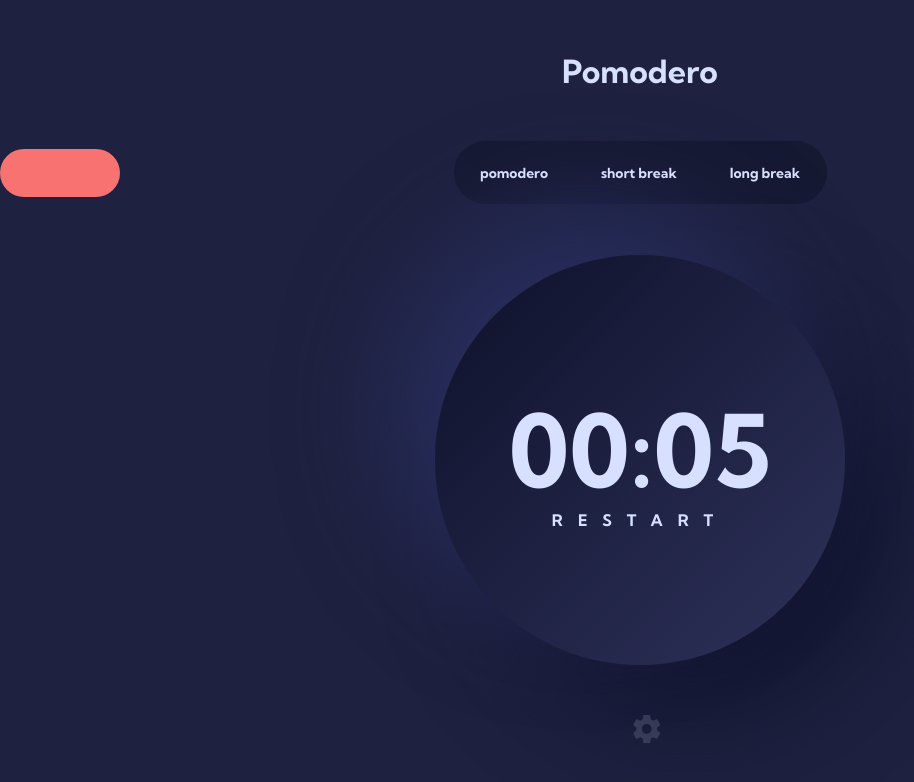
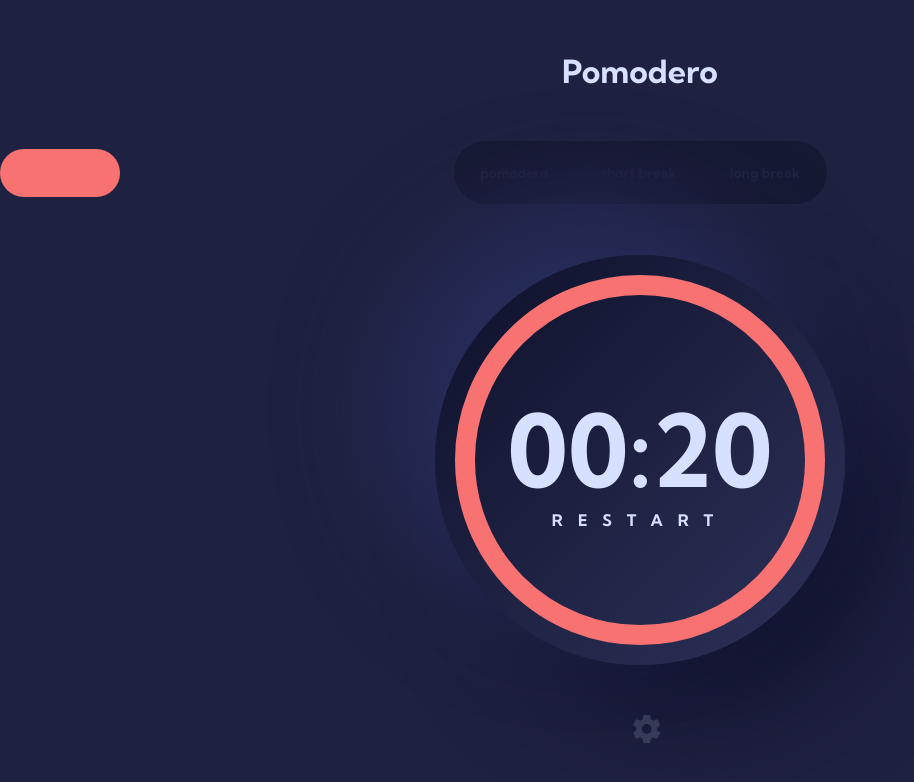
Before and after one commit to unachoza/pomodero-timer, a React (Vite) app: page / in a window 1280 px wide. Shown: the top 782 px of the page, without its empty margins (0-914 px from the left). Built offline with nearby package versions, Linux system fonts and the light colour scheme.

Commit message:
progress circle stroke works with changing theme color and font; with hard coded time

```diff
--- a/src/App.css
+++ b/src/App.css
@@ -88,7 +88,7 @@ h1.title {
 	position: relative;
 	z-index: 10;
 	font: var(--font-h4);
-	color: var(--dust);
+	color: var(--midnight-blue);
 	font-family: var(--font-theme);
 }
 
@@ -96,10 +96,7 @@ h1.title {
 	transform: translateX(7.56rem);
 }
 
-/* .progress-container {
-} */
-
-.progress {
+.progress-container {
 	display: flex;
 	flex-direction: column;
 	justify-content: center;
@@ -107,10 +104,26 @@ h1.title {
 	width: 25.625rem;
 	height: 25.625rem;
 	border-radius: 25.625rem;
+	position: relative;
 	background: linear-gradient(315deg, #2e325a 0%, #0e112a 100%);
 	box-shadow: -50px -50px 100px 0 #272c5a, 50px 50px 100px 0 #121530;
 	font: var(--font-h1);
 	color: var(--dust);
 	font-family: var(--font-theme);
+}
 
+.progress-container svg {
+	display: block;
+	width: 100%;
+	height: 100%;
 }
+
+.progress-button {
+	display: flex;
+	flex-direction: column;
+	align-items: center;
+	position: absolute;
+	top: 50%;
+	left: 50%;
+	transform: translate(-50%, -50%);
+}
--- a/src/App.tsx
+++ b/src/App.tsx
@@ -1,23 +1,12 @@
 import { useState, type MouseEvent } from 'react';
 import Modal from './components/Modal/ Modal';
 import Button from './components/Button/Button';
+import ProgressCircle from './components/ProgressCircle/ProgressCircle';
 import settingsIcon from './assets/icon-settings.svg';
 import SvgComponent from './components/Button/SvgComponent';
 import TimerSwitch from './components/TimerSwitch/TimerSwitch';
 import { type Customizations, type Timers, type Time } from './utils/types';
 import './App.css';
-
-const timeOptions: Time[] = [
-	{ label: 'pomodoro', value: 25 },
-	{ label: 'short break', value: 5 },
-	{ label: 'long break', value: 15 },
-];
-
-const DEFAULT_STATE: Customizations = {
-	font: 'Kumbh Sans',
-	color: '#f87070',
-	// timer: timeOptions,
-};
 
 const DEFAULT_TIMERS: Timers = {
 	pomodero: 25,
@@ -28,17 +17,14 @@ const DEFAULT_TIMERS: Timers = {
 type TimerLabel = keyof Timers; // "pomedero" | "short" | "long"
 
 function App() {
-	const [customizations, setCustomizations] = useState<Customizations>(DEFAULT_STATE);
 	const [userTimers, setUserTimers] = useState<Timers>(DEFAULT_TIMERS);
-	// const [currentTimer, setCurrentTimer] = useState<Time>({ label: 'pomodero', value: 25 });
-	const [currentTimer, setCurrentTimer] = useState<number>(5);
+	const [currentTimer, setCurrentTimer] = useState<number>(20);
+	const [initialDuration, setInitialDuration] = useState<number>(currentTimer);
 	const [isActive, setIsActive] = useState<boolean>(false);
 	const [translateX, setTranslateX] = useState(0);
 	const [isOpen, setIsOpen] = useState<boolean>(false);
 
-	console.log({ customizations });
-	console.log({ currentTimer });
-	console.log({ userTimers });
+	const [progress, setProgress] = useState(100);
 
 	const getFirstWord = (input: string): string => {
 		const words = input.trim().split(/\s+/);
@@ -54,64 +40,48 @@ function App() {
 		const time = getFirstWord(target.innerText) as TimerLabel;
 		setTranslateX(x - 335);
 		const selected = userTimers[time];
-		console.log(convertMinutesToSeconds(selected));
 		setCurrentTimer(convertMinutesToSeconds(selected));
+		setInitialDuration(convertMinutesToSeconds(selected));
 		// updateCustomizations({ key: 'timer', value: time });
 	};
 
 	const toggling = () => setIsOpen((prevState) => !prevState);
 
-	const updateCustomizations = <K extends keyof Customizations>(updateProperty: {
-		key: K;
-		value: Customizations[K];
-	}) => {
-		const newCustomizations = {
-			...customizations,
-			[updateProperty.key]: updateProperty.value,
-		};
+	const formatCountdownTime = (time: number | string): string => {
+		const totalSeconds = typeof time === 'string' ? Number(time) : time;
 
-		setCustomizations(newCustomizations);
-		console.log({ customizations });
-	};
-
-
-	const formatCountdownTime = (time: number | string): string => {
-		const totalSeconds = typeof time === 'string' ? parseInt(time, 10) : time;
-
-		if (isNaN(totalSeconds) || totalSeconds <= 0) {
+		if (!Number.isFinite(totalSeconds) || totalSeconds < 0) {
 			return '00:00';
 		}
 
 		const minutes = Math.floor(totalSeconds / 60);
 		const seconds = totalSeconds % 60;
 
-		const formattedMinutes = minutes.toString().padStart(2, '0');
-		const formattedSeconds = seconds.toString().padStart(2, '0');
+		const formattedMinutes = String(minutes).padStart(2, '0');
+		const formattedSeconds = String(seconds).padStart(2, '0');
 
 		return `${formattedMinutes}:${formattedSeconds}`;
 	};
 
-	const convertMinutesToSeconds = (minutes: number): number => {
-		return minutes * 60;
-	};
-
-	const convertSecondsToMinutes = (seconds: number): string => {
-		return (seconds / 60).toString();
-		// return (seconds/60).toString()
-	};
-
 	const startCountdown = () => {
+		//updateProgressCircle
+		/////// TODO
 		// if countdown says 00 then restart else pause
 		setIsActive(true);
 		const countdownInterval = setInterval(() => {
 			setCurrentTimer((prevTimer) => {
-				console.log(prevTimer);
 				if (prevTimer <= 1) {
 					clearInterval(countdownInterval);
 					setIsActive(false);
+					setProgress(0);
 					return 0;
 				}
-				return prevTimer - 1;
+
+				const nextTime = prevTimer - 1;
+				const percent = (nextTime / initialDuration) * 100;
+
+				setProgress(percent);
+				return nextTime;
 			});
 		}, 1000);
 	};
@@ -136,7 +106,8 @@ function App() {
 				</div>
 			</div>
 			<div className="progress-container">
-				<div className="progress">
+				<ProgressCircle progress={progress} />
+				<div className="progress-button">
 					{formatCountdownTime(currentTimer)}
 					<Button variant="main" onChange={startCountdown}>
 						{isActive ? 'PAUSE' : 'RESTART'}
@@ -148,7 +119,6 @@ function App() {
 					<SvgComponent iconSvg={settingsIcon} />
 				</Button>
 			</div>
-			{/* update={updateCustomizations} */}
 			{isOpen && <Modal toggle={toggling} />}
 		</div>
 	);
--- /dev/null
+++ b/src/components/ProgressCircle/ProgressCircle.tsx
@@ -0,0 +1,38 @@
+type ProgressCircleProps = {
+	radius?: number;
+	stroke?: number;
+	progress: number;
+};
+
+const ProgressCircle = ({ radius = 205, stroke = 20, progress }: ProgressCircleProps) => {
+	const normalizedRadius = radius - stroke / 2 - 20;
+	const circumference = 2 * Math.PI * normalizedRadius;
+	const offset = circumference - (progress / 100) * circumference;
+
+	return (
+		<svg height={radius * 2} width={radius * 2} style={{ transform: 'rotate(-90deg)' }}>
+			<circle
+				stroke="none"
+				fill="none"
+				strokeWidth={stroke}
+				r={normalizedRadius}
+				cx={radius}
+				cy={radius}
+			/>
+			<circle
+				stroke="var(--color-theme)"
+				fill="none"
+				strokeWidth={stroke}
+				strokeLinecap="round"
+				strokeDasharray={circumference}
+				strokeDashoffset={offset}
+				r={normalizedRadius}
+				cx={radius}
+				cy={radius}
+				style={{ transition: 'stroke-dashoffset 0.3s ease-out' }}
+			/>
+		</svg>
+	);
+};
+
+export default ProgressCircle;
```
